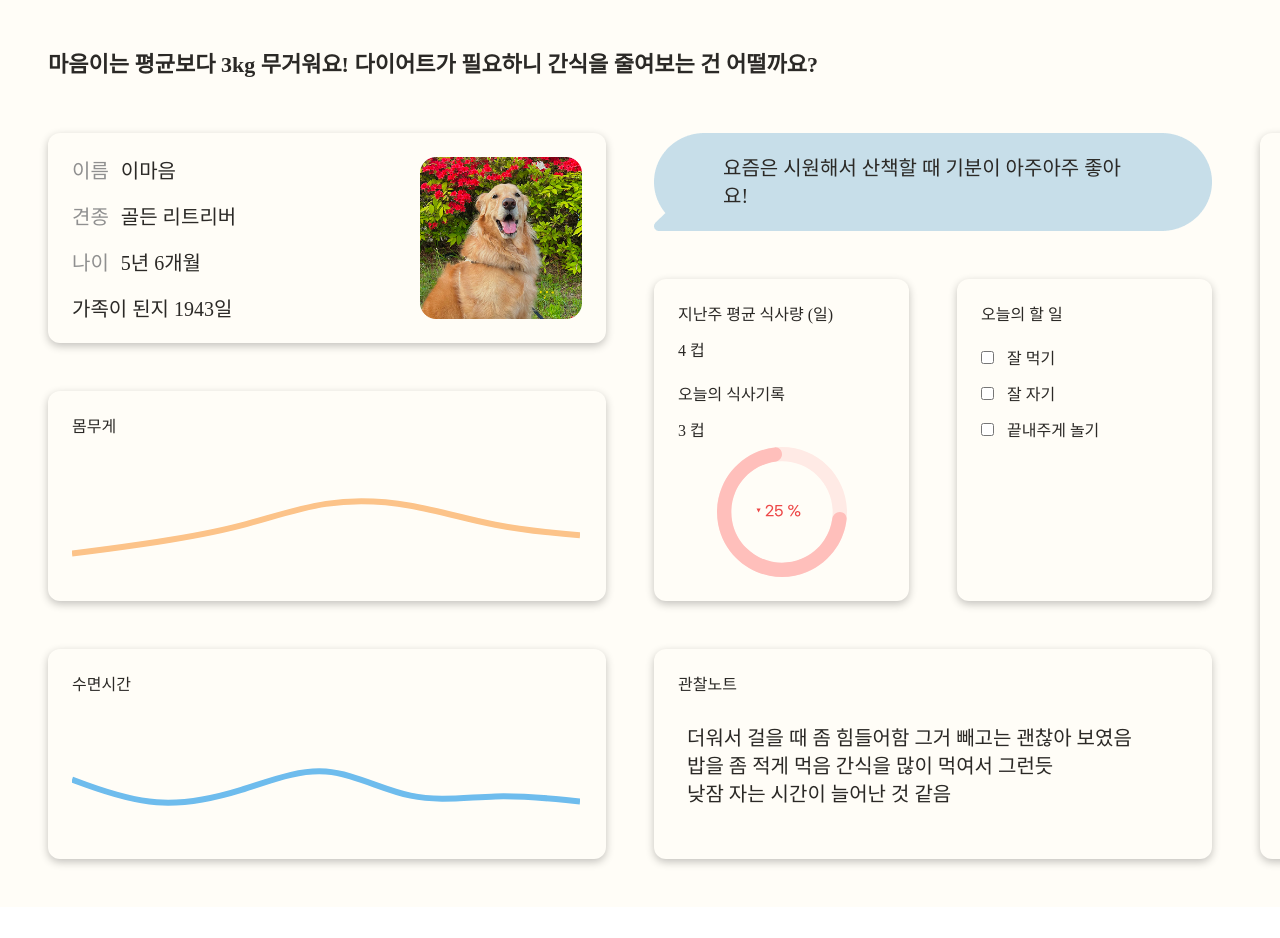
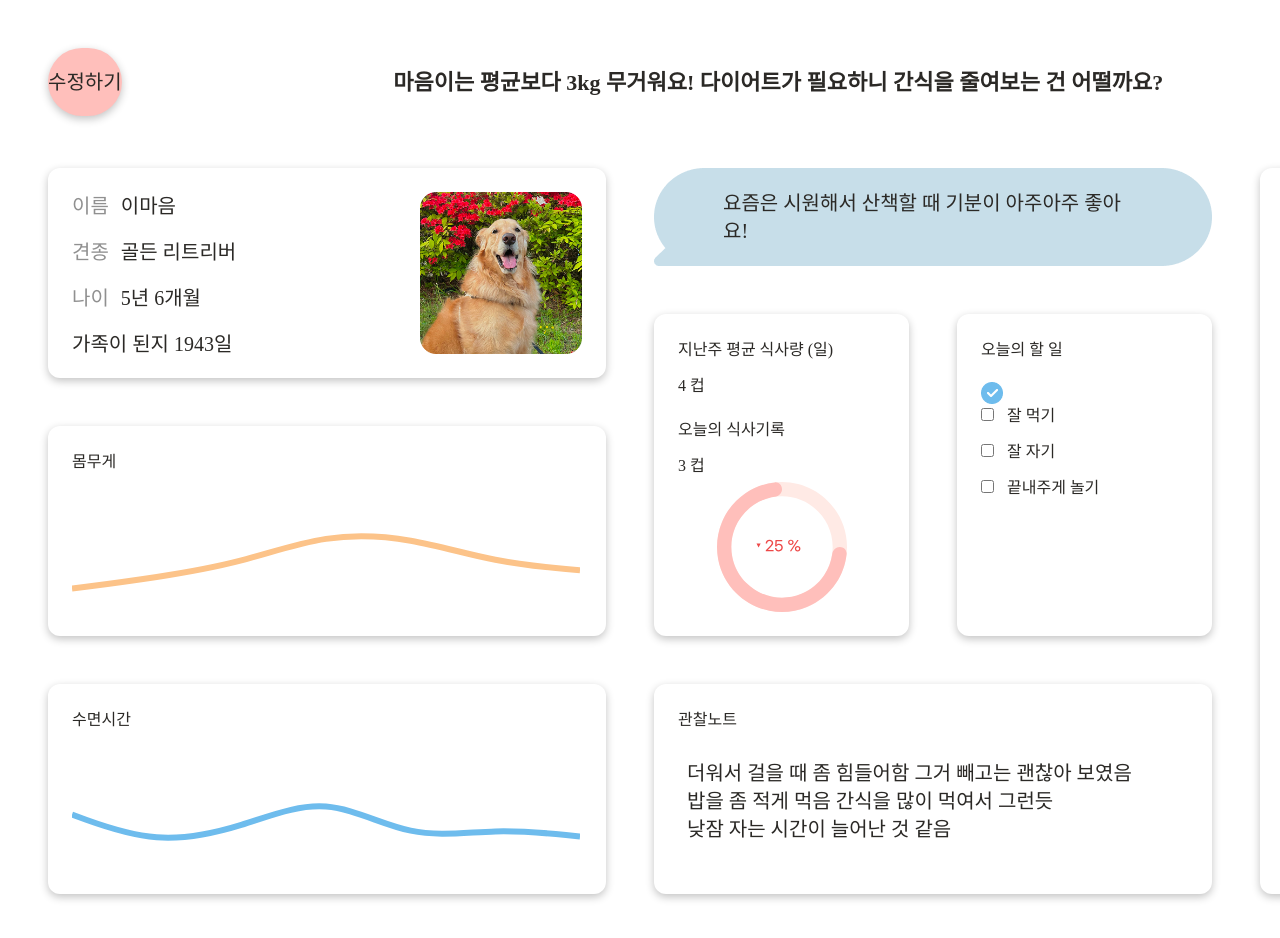
Before and after one commit to run3go/WEB4_5_404TNF_FE, a Next.js app: page /dashboard in a window 1280 px wide. Shown: the top 938 px of the page. Before the commit the page ends 907 px from the top, so only its background shows below. Built offline with nearby package versions, Linux system fonts and the light colour scheme.

Commit message:
💄 Style: 버튼/아이콘 컴포넌트 퍼블리싱

```diff
--- a/src/app/dashboard/page.tsx
+++ b/src/app/dashboard/page.tsx
@@ -6,6 +6,7 @@ import TodoCard from '@/components/dashboard/TodoCard';
 import WalkCard from '@/components/dashboard/WalkCard';
 
 import speechBubble from '@/assets/images/speech-bubble.png';
+import Button from '@/components/common/Button';
 import Image from 'next/image';
 
 export default async function Dashboard() {
@@ -33,6 +34,7 @@ export default async function Dashboard() {
     <>
       <div className="w-[1548px] bg-[var(--background)] p-12">
         <div className="mb-13 flex items-center justify-between">
+          <Button>수정하기</Button>
           <h2 className="text-[22px] font-bold">
             마음이는 평균보다 3kg 무거워요! 다이어트가 필요하니 간식을 줄여보는
             건 어떨까요?
--- a/src/assets/styles/global.css
+++ b/src/assets/styles/global.css
@@ -1,16 +1,33 @@
 @import 'tailwindcss';
 
 :root {
-  --black: #2b2926;
-  --background: #fffdf7;
+  /* Black / White */
+  --color-black: #2b2926;
+  --color-background: #fffdf7;
 
-  --gray: #909090;
-  --input-border: #2b2926 50%;
+  /* Grey */
+  --color-grey: #909090;
+  --color-input-border: rgba(43, 41, 38, 0.5);
+
+  /* Primary */
+  --color-primary-300: #fcc389;
+  --color-primary-200: #ffdbab;
+  --color-primary-100: #ffecd2;
+
+  /* Etc */
+  --color-red: #ed4848;
+
+  --color-blue-300: #6ebced;
+  --color-blue-100: #c7dee9;
+
+  --color-pink-500: #fca9a4;
+  --color-pink-300: #ffbfbb;
+  --color-pink-100: #ffeae5;
 }
 
 body {
   font-family: 'GmarketSansMedium';
-  color: var(--black);
+  color: var(--color-black);
   -ms-overflow-style: none;
 }
 
--- /dev/null
+++ b/src/components/common/Button.tsx
@@ -0,0 +1,19 @@
+import { ComponentPropsWithoutRef } from 'react';
+import { twMerge } from 'tailwind-merge';
+
+type ButtonProps = ComponentPropsWithoutRef<'button'>;
+export default function Button(props: ButtonProps) {
+  const { children, className, ...rest } = props;
+  return (
+    <button
+      className={twMerge(
+        'rounded-[50px] bg-[var(--color-pink-300)] text-xl font-medium shadow-[0_3px_8px_rgba(0,0,0,0.24)]',
+        'cursor-pointer py-5 hover:bg-[var(--color-pink-500)]',
+        className,
+      )}
+      {...rest}
+    >
+      {children}
+    </button>
+  );
+}
--- /dev/null
+++ b/src/components/common/Icon.tsx
@@ -0,0 +1,28 @@
+import { twMerge } from 'tailwind-merge';
+
+export default function Icon({
+  width,
+  height,
+  left,
+  top,
+  className,
+  onClick,
+}: {
+  width: string;
+  height: string;
+  left: string;
+  top: string;
+  className?: string;
+  onClick?: () => void;
+}) {
+  return (
+    <div
+      style={{ width, height, backgroundPosition: `${left} ${top}` }}
+      className={twMerge(
+        "bg-[url('../../assets/images/sprite.png')] bg-no-repeat",
+        className,
+      )}
+      onClick={onClick}
+    />
+  );
+}
--- a/src/components/dashboard/LineGraphCard.tsx
+++ b/src/components/dashboard/LineGraphCard.tsx
@@ -56,7 +56,12 @@ export default function LineGraphCard({
       .append('path')
       .datum(dataset)
       .attr('fill', 'none')
-      .attr('stroke', title === '몸무게' ? '#FCC389' : '#6EBCED')
+      .attr(
+        'stroke',
+        title === '몸무게'
+          ? 'var(--color-primary-300)'
+          : 'var(--color-blue-300)',
+      )
       .attr('stroke-width', 6)
       .attr('d', lineGenerator);
   }, [title, dataset]);
@@ -89,7 +94,7 @@ export default function LineGraphCard({
         <Card className="card__hover h-[210px] w-[558px] overflow-hidden py-4">
           <table className="w-full">
             <thead>
-              <tr className="flex w-full border-b border-[#fcc389] pb-2">
+              <tr className="flex w-full border-b border-[var(--color-primary-300)] pb-2">
                 <th className="basis-2/5 font-medium">날짜</th>
                 <th className="basis-2/5 font-medium">{title}</th>
               </tr>
@@ -98,7 +103,7 @@ export default function LineGraphCard({
               {dataset.map((data, index) => (
                 <tr
                   key={index}
-                  className="flex w-full border-b border-[#FFECD2] py-[6px] text-center last:border-0"
+                  className="flex w-full border-b border-[var(--color-primary-100)] py-[6px] text-center last:border-0"
                 >
                   <td className="basis-2/5">
                     {formatDate(data.date, 'yyyy. M. d')}
--- a/src/components/dashboard/ProfileCard.tsx
+++ b/src/components/dashboard/ProfileCard.tsx
@@ -7,15 +7,15 @@ export default function ProfileCard() {
     <Card className="flex h-[210px] w-[558px] justify-between">
       <ul className="flex flex-col gap-[18px] text-xl font-medium">
         <li>
-          <span className="mr-3 text-[var(--gray)]">이름</span>
+          <span className="mr-3 text-[var(--color-grey)]">이름</span>
           <span>이마음</span>
         </li>
         <li>
-          <span className="mr-3 text-[var(--gray)]">견종</span>
+          <span className="mr-3 text-[var(--color-grey)]">견종</span>
           <span>골든 리트리버</span>
         </li>
         <li>
-          <span className="mr-3 text-[var(--gray)]">나이</span>
+          <span className="mr-3 text-[var(--color-grey)]">나이</span>
           <span>5년 6개월</span>
         </li>
         <li>
--- a/src/components/dashboard/TodoCard.tsx
+++ b/src/components/dashboard/TodoCard.tsx
@@ -1,4 +1,5 @@
 import Card from '../common/Card';
+import Icon from '../common/Icon';
 
 export default function TodoCard() {
   return (
@@ -6,6 +7,7 @@ export default function TodoCard() {
       <h2 className="mb-5 font-medium">오늘의 할 일</h2>
       <ul className="scrollbar-hidden flex grow-1 flex-col gap-3 overflow-y-scroll select-none">
         <li>
+          <Icon width="22px" height="22px" left="-25px" top="-122px" />
           <input className="mr-[13px] cursor-pointer" id="1" type="checkbox" />
           <label className="cursor-pointer" htmlFor="1">
             잘 먹기
```
Also changed, not shown: src/assets/images/sprite.png (added).
